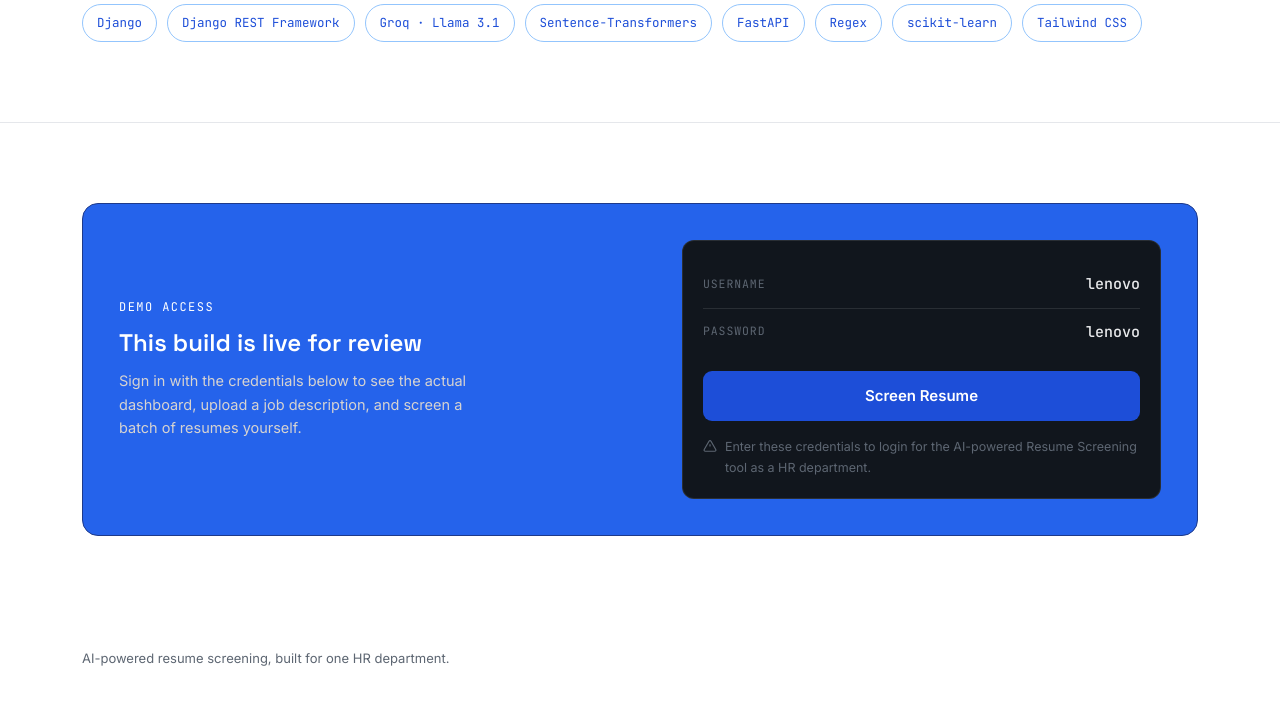
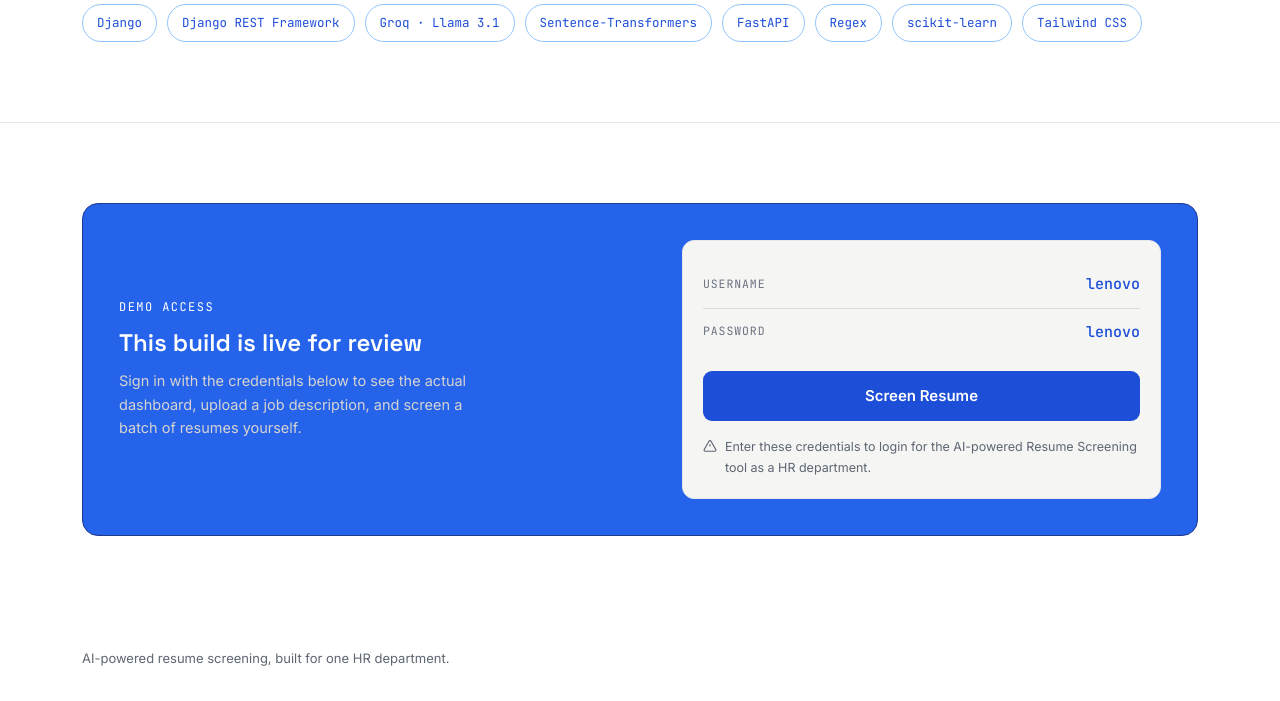
Before and after one commit to vishalipar/Resume-Screening-Revamped, a Django app: page / in a window 1280 px wide. Shown: the part 2142-2843 px from the top of the page. Run offline with Django 5.2, Linux system fonts and the light colour scheme; some libraries are stand-ins or nearby versions.

Commit message:
change navbar buttons color for hover, change color of the login preview section, update description on login page for login, crop the home page og-preview

```diff
--- a/resume_screening/templates/information.html
+++ b/resume_screening/templates/information.html
@@ -84,9 +84,9 @@
         <div class="text-blue-700">AI Resume Screening</div>
       </div>
       <nav class="flex items-center gap-7">
-        <a href="#how-it-works" class="hidden sm:inline text-sm text-stone-600 hover:text-paper transition-colors">How it works</a>
-        <a href="#features" class="hidden sm:inline text-sm text-stone-600 hover:text-paper transition-colors">Features</a>
-        <a href="#stack" class="hidden sm:inline text-sm text-stone-600 hover:text-paper transition-colors">Tech Stack</a>
+        <a href="#how-it-works" class="hidden sm:inline text-sm text-stone-600 hover:text-blue-700 transition-colors">How it works</a>
+        <a href="#features" class="hidden sm:inline text-sm text-stone-600 hover:text-blue-700 transition-colors">Features</a>
+        <a href="#stack" class="hidden sm:inline text-sm text-stone-600 hover:text-blue-700 transition-colors">Tech Stack</a>
         <a href="{% url 'login' %}" class="font-semibold text-sm bg-blue-600 text-white px-[18px] py-2.5 rounded-lg hover:-translate-y-px hover:shadow-[0_8px_20px_rgba(79,209,197,0.25)] transition-all whitespace-nowrap">Screen Resume</a>
       </nav>
     </div>
@@ -247,14 +247,14 @@
         <h2 class="font-display font-semibold text-white text-2xl mb-2.5">This build is live for review</h2>
         <p class="text-stone-300 text-[14.5px] max-w-[42ch]">Sign in with the credentials below to see the actual dashboard, upload a job description, and screen a batch of resumes yourself.</p>
       </div>
-      <div class="bg-ink border border-white/10 rounded-xl p-5">
-        <div class="flex items-center justify-between py-[11px] border-b border-white/10">
-          <span class="font-mono text-[11.5px] text-muted2 uppercase tracking-[0.08em]">Username</span>
-          <span class="font-mono text-[15px] text-paper font-medium">lenovo</span>
+      <div class="bg-stone-100 border border-blue/10 rounded-xl p-5">
+        <div class="flex items-center justify-between py-[11px] border-b border-black/10">
+          <span class="font-mono text-[11.5px] text-gray-500 uppercase tracking-[0.08em]">Username</span>
+          <span class="font-mono text-[15px] text-blue-700 font-medium">lenovo</span>
         </div>
         <div class="flex items-center justify-between py-[11px]">
-          <span class="font-mono text-[11.5px] text-muted2 uppercase tracking-[0.08em]">Password</span>
-          <span class="font-mono text-[15px] text-paper font-medium">lenovo</span>
+          <span class="font-mono text-[11.5px] text-gray-500 uppercase tracking-[0.08em]">Password</span>
+          <span class="font-mono text-[15px] text-blue-700 font-medium">lenovo</span>
         </div>
         <a href="{% url 'login' %}" class="w-full flex justify-center font-semibold text-[15px] bg-blue-700 text-white px-[22px] py-[13px] rounded-[9px] mt-4 hover:-translate-y-px hover:shadow-[0_10px_24px_rgba(79,209,197,0.25)] transition-all">Screen Resume</a>
         <div class="mt-4 flex gap-2 items-start text-[12.5px] text-muted2">
--- a/resume_screening/templates/registration/login.html
+++ b/resume_screening/templates/registration/login.html
@@ -142,7 +142,7 @@
         </form>
 
         <div class="mt-6 sm:mt-8 text-center text-[11px] sm:text-xs text-slate-400 dark:text-slate-500">
-            For access, please use your system administrator or superuser account.
+            For access, use 'lenovo' as username and 'lenovo' as a password.
         </div>
     </div>
 
```
Also changed, not shown: static/images/og-preview.png.
